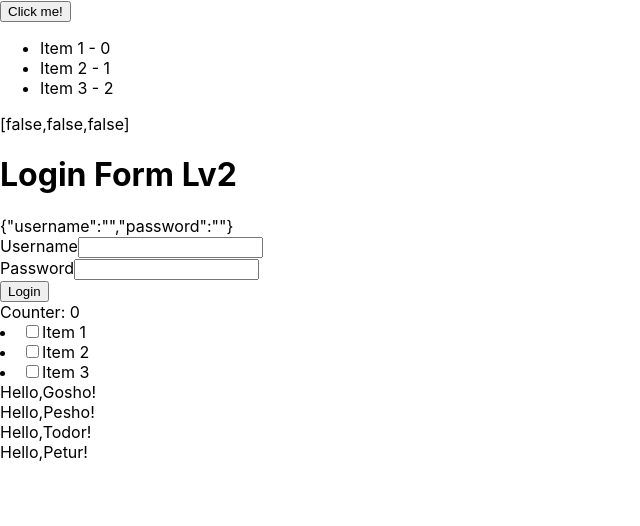
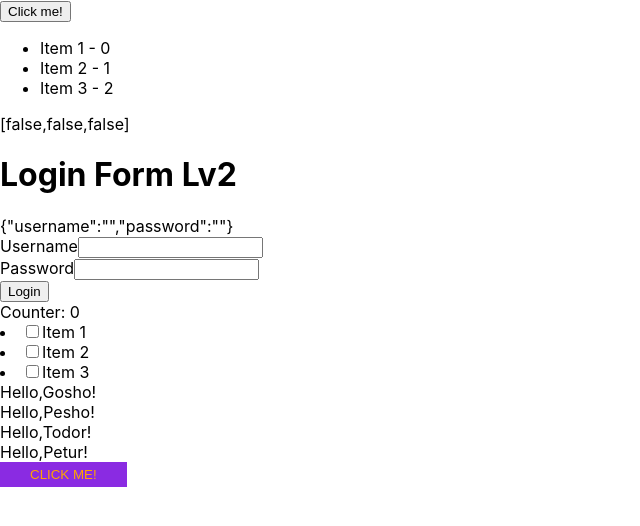
Before and after one commit to valensixx/react-treaning-part-two, a React (Create React App) app: page / in a window 1280 px wide. Shown: the top 526 px of the page, without its empty margins (0-640 px from the left). Built offline with nearby package versions, Linux system fonts and the light colour scheme.

Commit message:
specialBtn done

```diff
--- a/src/SpecialBtn.js
+++ b/src/SpecialBtn.js
@@ -10,7 +10,14 @@ and function onClick()
 export default function SpecialBtn(){
     return(
         <div>
-            <SpecialBtnProps/>
+            <SpecialBtnProps
+                title = "Click me!"
+                onClick ={()=>{
+                    console.log('hello');
+                }}
+                color="orange"
+                background="blueviolet"
+            />
         </div>
     );
 };
--- a/src/SpecialBtnProps.js
+++ b/src/SpecialBtnProps.js
@@ -3,9 +3,20 @@ import React,{useState} from "react";
 
 
 export default function SpecialBtnProps(props){
+    const btnStyles = {
+        border: "none",
+        padding: "5px 30px",
+        textTransform: "uppercase",
+        cursor: "pointer",
+        color: props.color ?? "white",
+        background: props.background ?? 'orange',
+    };
+
     return(
-        <div>
-
-        </div>
+        <>
+            <button onClick={props.onClick} style={btnStyles}>
+                {props.title}
+            </button>
+        </>
     );
 };
```
